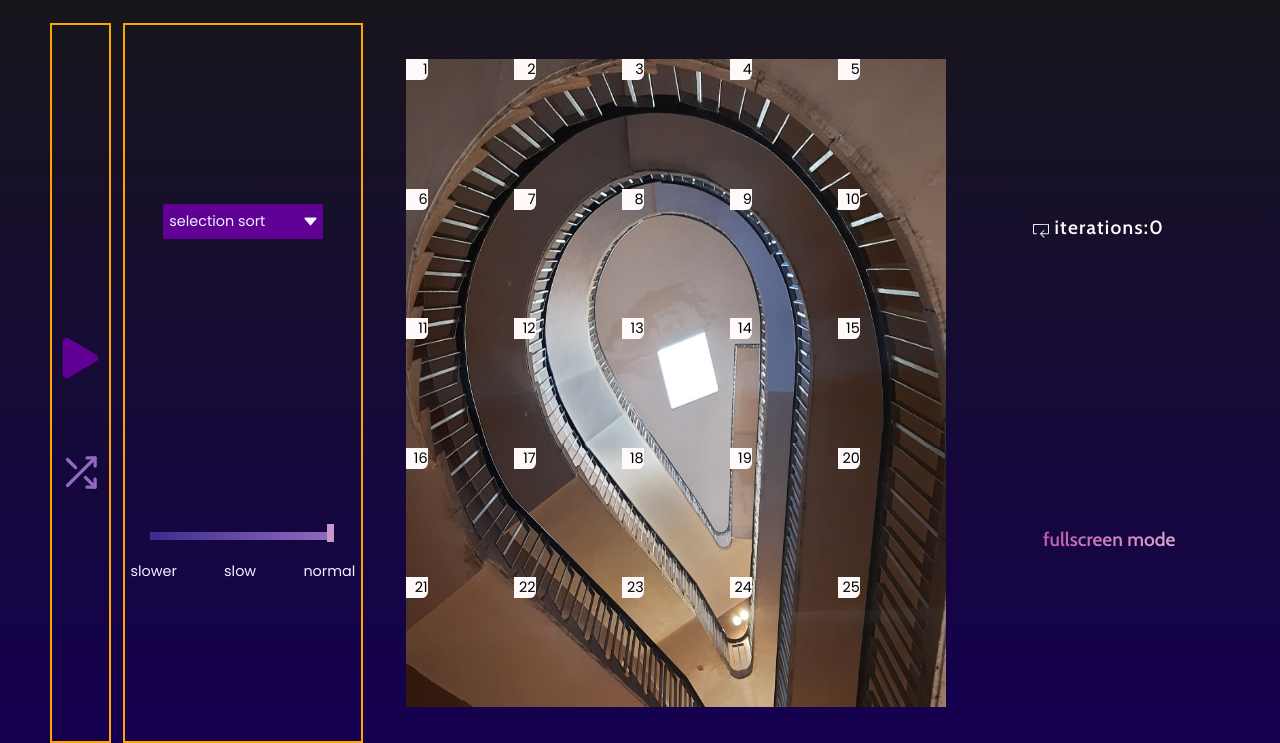
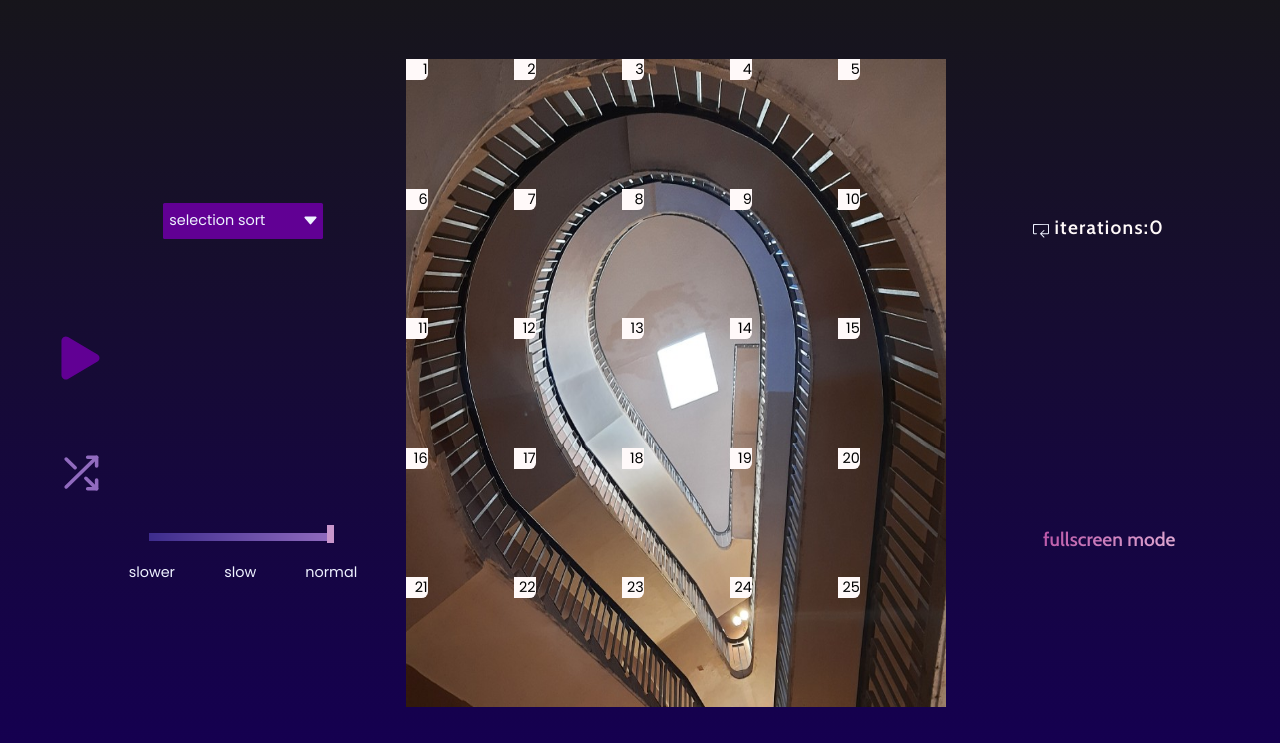
Before and after one commit to sawmill811/sorting-visualiser, a plain HTML site: page index.html in a window 1280 px wide. Shown: the part 57-800 px from the top of the page. Drawn offline with nearby package versions, Linux system fonts and the light colour scheme; a web font is replaced by a local one.

Commit message:
border removed, ;-;

```diff
--- a/style.css
+++ b/style.css
@@ -111,7 +111,7 @@ a {
     align-items: center;
     font-family: "Poppins", sans-serif;
     color: #EEF2FF;
-    border: 2px solid orange;
+    /* border: 2px solid orange; */
     /* background: rgba(234,245,254,0.2); */
 }
 
@@ -294,7 +294,7 @@ a {
     flex-direction: column;
     justify-content: space-evenly;
     /* background: rgba(234,245,254,0.2); */
-    border: 2px solid orange;
+    /* border: 2px solid orange; */
 }
 
 @media (orientation: portrait) {
```
